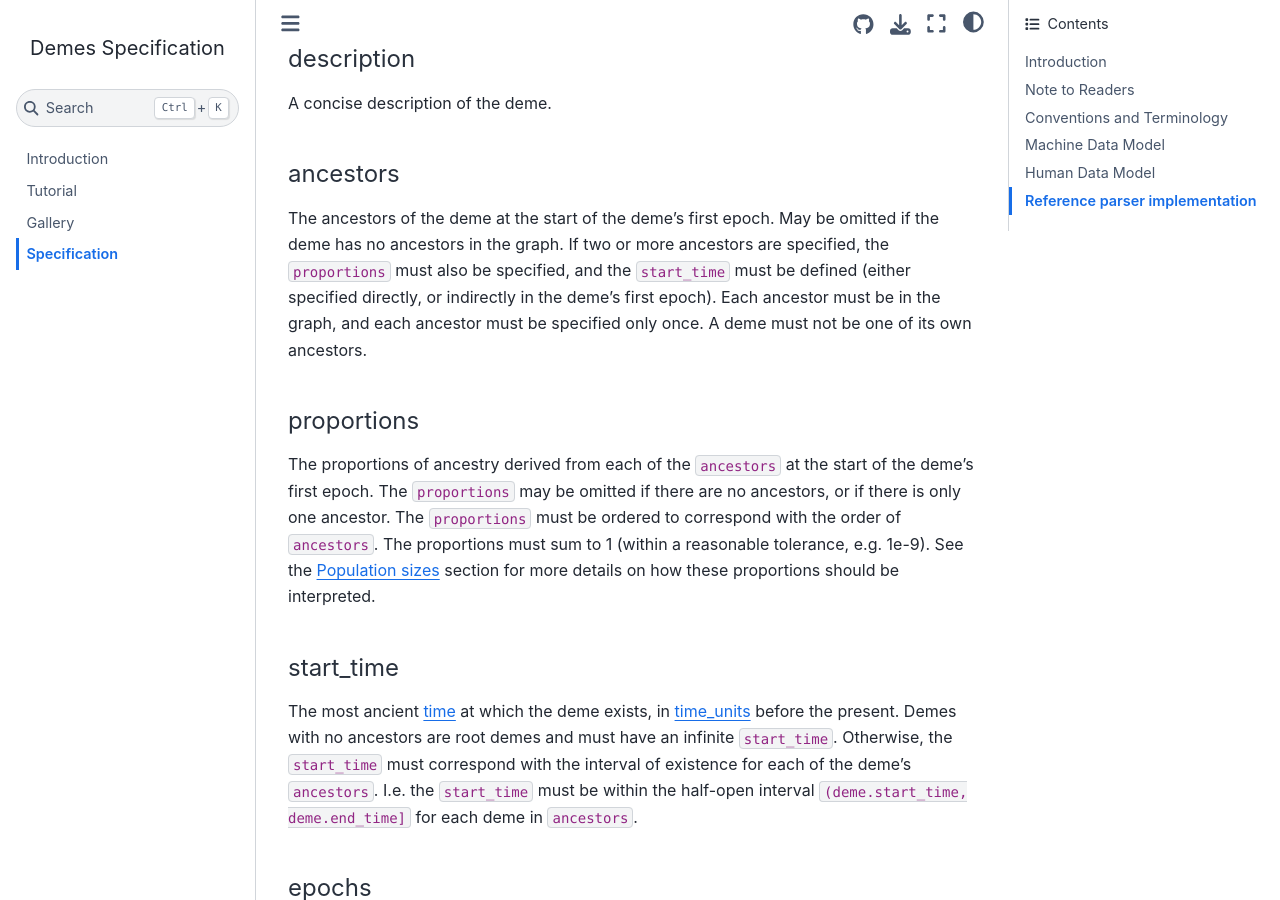
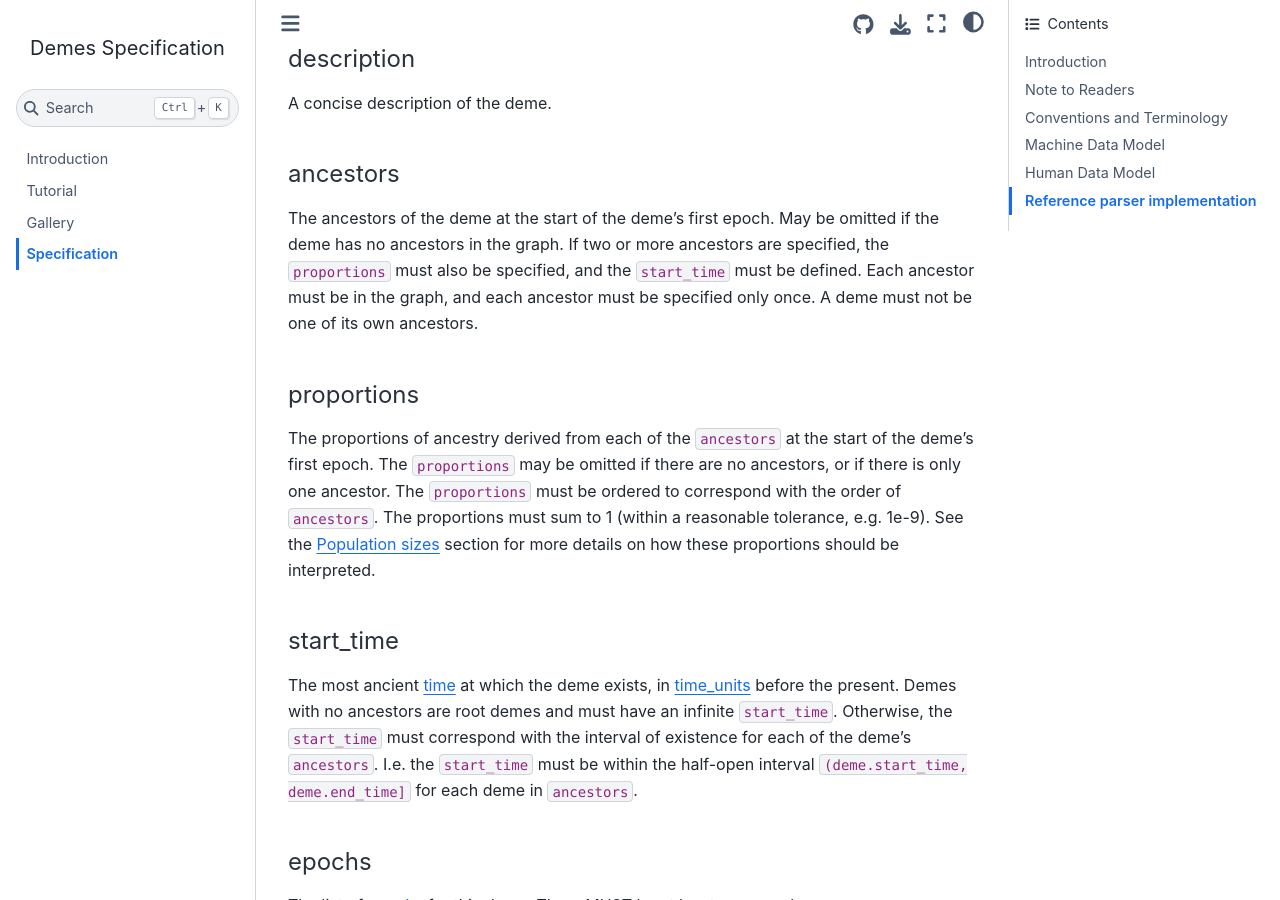
Before and after one commit to popsim-consortium/demes-spec, a Jupyter Book: the page built from docs/specification.md, in a window 1280 px wide and 900 px high, scrolled down 4979 px. Built offline with Jupyter Book 1.0.4 settings and Sphinx 7.4.7 and the Sphinx Book theme 1.1.4, drawn with Linux system fonts in a browser that asks for light colours.

Commit message:
Delete parenthetical comment
Out of date according to review

```diff
--- a/docs/specification.md
+++ b/docs/specification.md
@@ -224,8 +224,7 @@ A concise description of the deme.
 The ancestors of the deme at the start of the deme's first epoch.
 May be omitted if the deme has no ancestors in the graph.
 If two or more ancestors are specified, the ``proportions``
-must also be specified, and the ``start_time`` must be defined
-(either specified directly, or indirectly in the deme's first epoch).
+must also be specified, and the ``start_time`` must be defined.
 Each ancestor must be in the graph, and each ancestor must be
 specified only once. A deme must not be one of its own ancestors.
 
```
